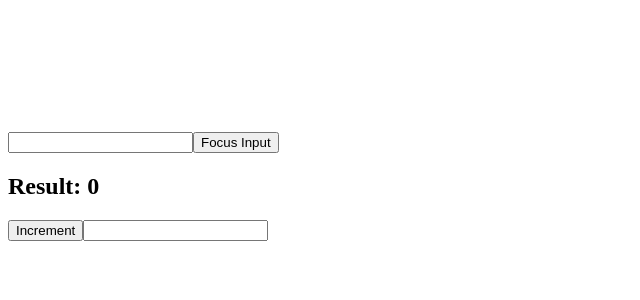
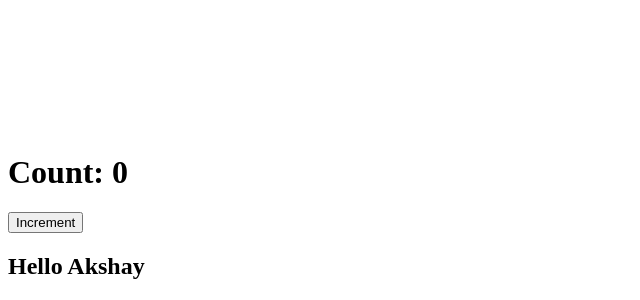
Before and after one commit to AshishBedi1/React_Teaching, a React (Vite) app: page /toggle in a window 1280 px wide. Shown: the part 715-1015 px from the top of the page, without its empty margins (0-640 px from the left). Before the commit the page ends 964 px from the top, so only its background shows below. Built offline with nearby package versions, Linux system fonts and the light colour scheme.

Commit message:
Teached react memo

```diff
--- a/src/App.jsx
+++ b/src/App.jsx
@@ -5,6 +5,7 @@
 import UseEffect from "./components/UseEffect";
 import UseReff from "./components/UseRef";
 import Usememo from "./components/Usememo";
+import Reactmemo from "./components/Reactmemo";
 
 
 const App = () => {
@@ -26,8 +27,9 @@
     </Routes>
     </BrowserRouter>
 
-    <UseReff/>
-    <Usememo />
+    {/* <UseReff/>
+    <Usememo /> */}
+    <Reactmemo />
 
      </div>
   )
--- /dev/null
+++ b/src/components/Reactmemo.jsx
@@ -0,0 +1,20 @@
+import { useState, memo } from "react";
+const Child = memo(function Child({ name }) {
+  console.log("Child rendered");
+  return <h2>Hello {name}</h2>;
+});
+
+export default function Reactmemo() {
+  const [count, setCount] = useState(0);
+
+  return (
+    <>
+      <h1>Count: {count}</h1>
+      <button onClick={() => setCount(count + 1)}>
+        Increment
+      </button>
+
+      <Child name="Akshay" />
+    </>
+  );
+}
```
